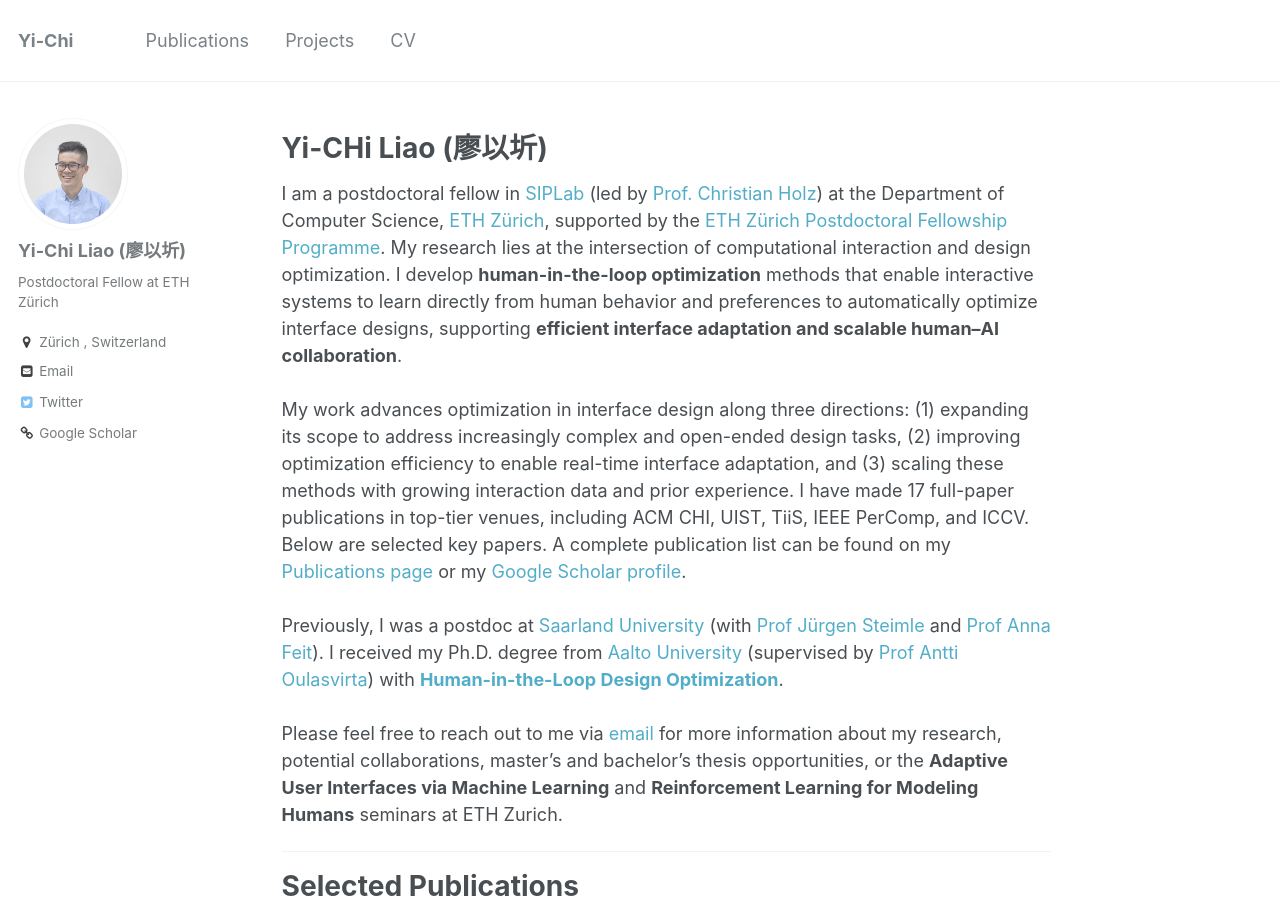
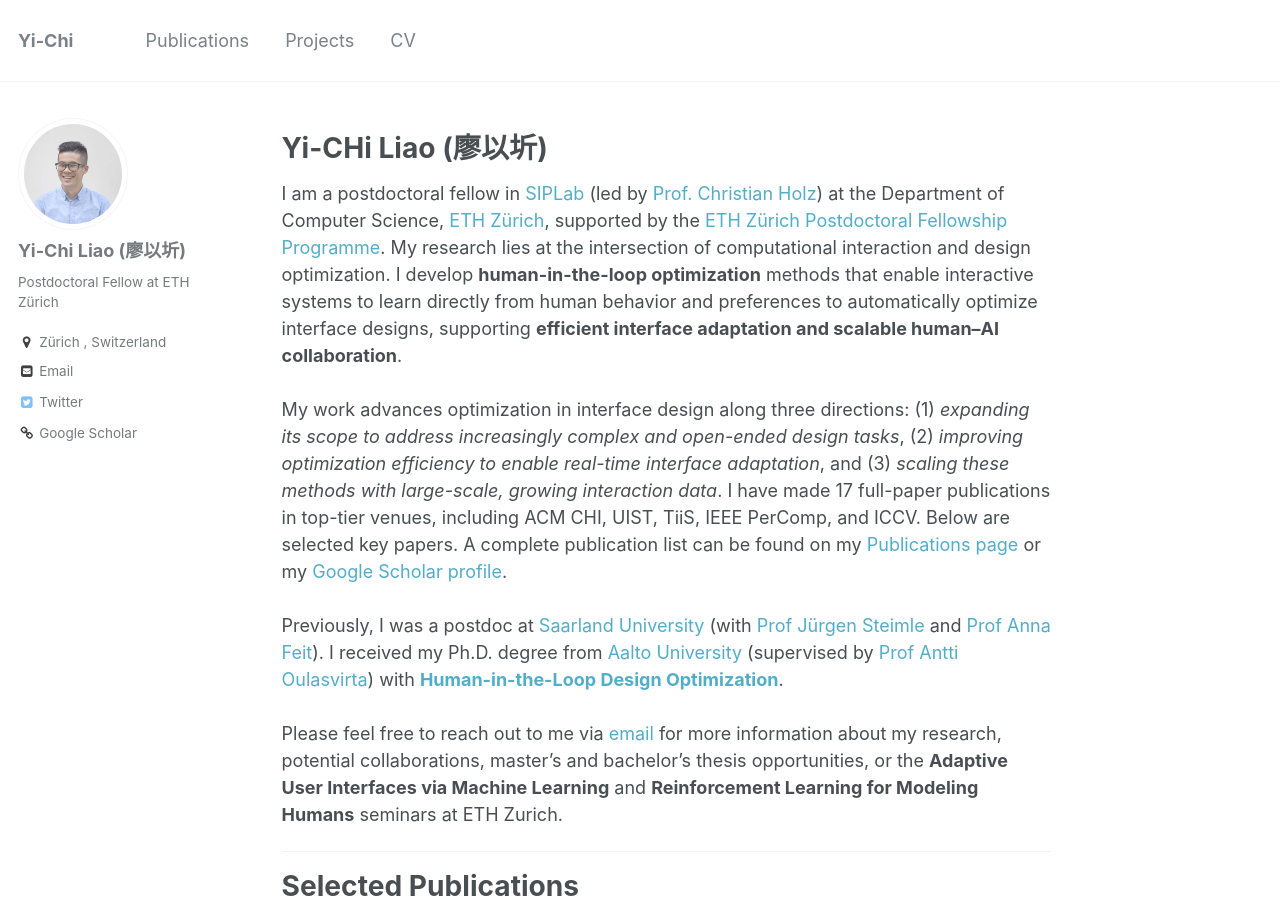
Before and after one commit to yichiliao/yichiliao.github.io, a Jekyll site: the page built from _pages/about.md, in a window 1280 px wide and 900 px high. Built offline with Jekyll 4.4.1, drawn with Linux system fonts in a browser that asks for light colours; some of the changed lines change nothing that is shown; some of the changed text lies outside the part shown.

Commit message:
updating about

```diff
--- a/_pages/about.md
+++ b/_pages/about.md
@@ -11,7 +11,7 @@
 I am a postdoctoral fellow in [SIPLab](https://siplab.org/) (led by [Prof. Christian Holz](https://www.christianholz.net/)) at the Department of Computer Science, [ETH Zürich](https://ethz.ch/en.html), supported by the [ETH Zürich Postdoctoral Fellowship Programme](https://ethz.ch/en/research/research-promotion/eth-fellowships.html). My research lies at the intersection of computational interaction and design optimization. I develop **human-in-the-loop optimization** methods that enable interactive systems to learn directly from human behavior and preferences to automatically optimize interface designs, supporting **efficient interface adaptation and scalable human–AI collaboration**.
 <br>
 <br>
-My work advances optimization in interface design along three directions: (1) expanding its scope to address increasingly complex and open-ended design tasks, (2) improving optimization efficiency to enable real-time interface adaptation, and (3) scaling these methods with growing interaction data and prior experience.
+My work advances optimization in interface design along three directions: (1) *expanding its scope to address increasingly complex and open-ended design tasks*, (2) *improving optimization efficiency to enable real-time interface adaptation*, and (3) *scaling these methods with large-scale, growing interaction data*.
 I have made 17 full-paper publications in top-tier venues, including ACM CHI, UIST, TiiS, IEEE PerComp, and ICCV.
 Below are selected key papers. A complete publication list can be found on my [Publications page](https://yichiliao.com/publications/) or my [Google Scholar profile](https://scholar.google.com/citations?user=Ddny4V4AAAAJ&hl=en).
 <br>
@@ -57,7 +57,7 @@
 
 
 *Hee-Seung Moon, <u>Yi-Chi Liao</u>, Chenyu Li, Byungjoo Lee, Antti Oulasvirta<br>*
-*In Proc. CHI '24 Honorable Mentioned Award //
+*In Proc. CHI '24 **Honorable Mentioned Award** //
 [[Project Page](https://dl.acm.org/doi/full/10.1145/3613904.3642131)], [[Paper](https://dl.acm.org/doi/pdf/10.1145/3613904.3642131)], [[Presentation](https://www.youtube.com/watch?v=f9QA-ElytQc)]*
 
 
@@ -77,28 +77,30 @@
 ------
 
 <br>
-**Investigating Positive and Negative Qualities of Human-in-the-Loop Optimization for Designing Interaction Techniques** *[CHI '22, 13-page Paper, Honorable Mention]*<br>
+**Investigating Positive and Negative Qualities of Human-in-the-Loop Optimization for Designing Interaction Techniques**<br>
 <iframe width="560" height="315" src="https://www.youtube.com/embed/uK4o_2VY90E" title="YouTube video player" frameborder="0" allow="accelerometer; autoplay; clipboard-write; encrypted-media; gyroscope; picture-in-picture" allowfullscreen></iframe>
 
 In this paper, we study Bayesian optimization as an algorithmic method to guide the design optimization process. It operates by proposing to a designer which design candidate to try next, given previous observations. We report observations from a comparative study with 40 novice designers who were tasked to optimize a complex 3D touch interaction technique. The optimizer helped designers explore larger proportions of the design space and arrive at a better solution, however they reported lower agency and expressiveness. Designers guided by an optimizer reported lower mental effort but also felt less creative and less in charge of the progress. We conclude that human-in-the-loop optimization can support novice designers in cases where agency is not critical.
 
 
-In Proc. CHI '22 //
-[[Project Page](https://yichiliao.github.io/portfolio/8-investigating/)], [[Paper](https://arxiv.org/pdf/2204.07641.pdf)], [[Video](https://youtu.be/uK4o_2VY90E)],  [[Full Video](https://www.youtube.com/watch?v=T8ijVKkajwg)]
+*Liwei Chan, <u>Yi-Chi Liao</u>, George B. Mo, John J. Dudley, Chun-Lien Cheng, Per Ola Kristensson, Antti Oulasvirta*<br>
+*In Proc. CHI '22 **Honorable Mentioned Award** //
+[[Project Page](https://yichiliao.github.io/portfolio/8-investigating/)], [[Paper](https://arxiv.org/pdf/2204.07641.pdf)], [[Video](https://youtu.be/uK4o_2VY90E)],  [[Full Video](https://www.youtube.com/watch?v=T8ijVKkajwg)]*
 
 ------
 
 
 <br>
-**Button Simulation and Design via FDVV Models** *[CHI '20, 10-page Paper]*<br>
+**Button Simulation and Design via FDVV Models**<br>
 <iframe width="560" height="315" src="https://www.youtube.com/embed/gE7v3Ai5bFk" frameborder="0" allowfullscreen></iframe>
 
 
 Designing a push-button with desired sensation and performance is challenging because the mechanical construction must have the right response characteristics. In this paper, we extend the typical force-displacement (FD) modeling to include vibration (V) and velocity-dependence characteristics (V). The resulting FDVV models better capture tactility characteristics of buttons. They increase the range of simulated buttons and the perceived realism relative to FD models. The paper also demonstrates methods for obtaining these models, editing them, and simulating accordingly. Our approach enables the analysis, prototyping, and optimization of buttons, and supports exploring designs that would be hard to implement mechanically.
 
 
-In Proc. CHI '20 //
-[[Project Page](https://yichiliao.github.io/portfolio/0-buttondesign/)], [[Paper](http://yichiliao.github.io/files/dwellplus_uist17.pdf)], [[30s Video](https://www.youtube.com/watch?v=gE7v3Ai5bFk)], [[Full Video](https://www.youtube.com/watch?v=hOi_7O7USaI)].
+*<u>Yi-Chi Liao</u>, Sunjun Kim, Byungjoo Lee, Antti Oulasvirta<br>*
+*In Proc. CHI '20 //
+[[Project Page](https://yichiliao.github.io/portfolio/0-buttondesign/)], [[Paper](http://yichiliao.github.io/files/dwellplus_uist17.pdf)], [[30s Video](https://www.youtube.com/watch?v=gE7v3Ai5bFk)], [[Full Video](https://www.youtube.com/watch?v=hOi_7O7USaI)]. *
 
 ------
 
```
